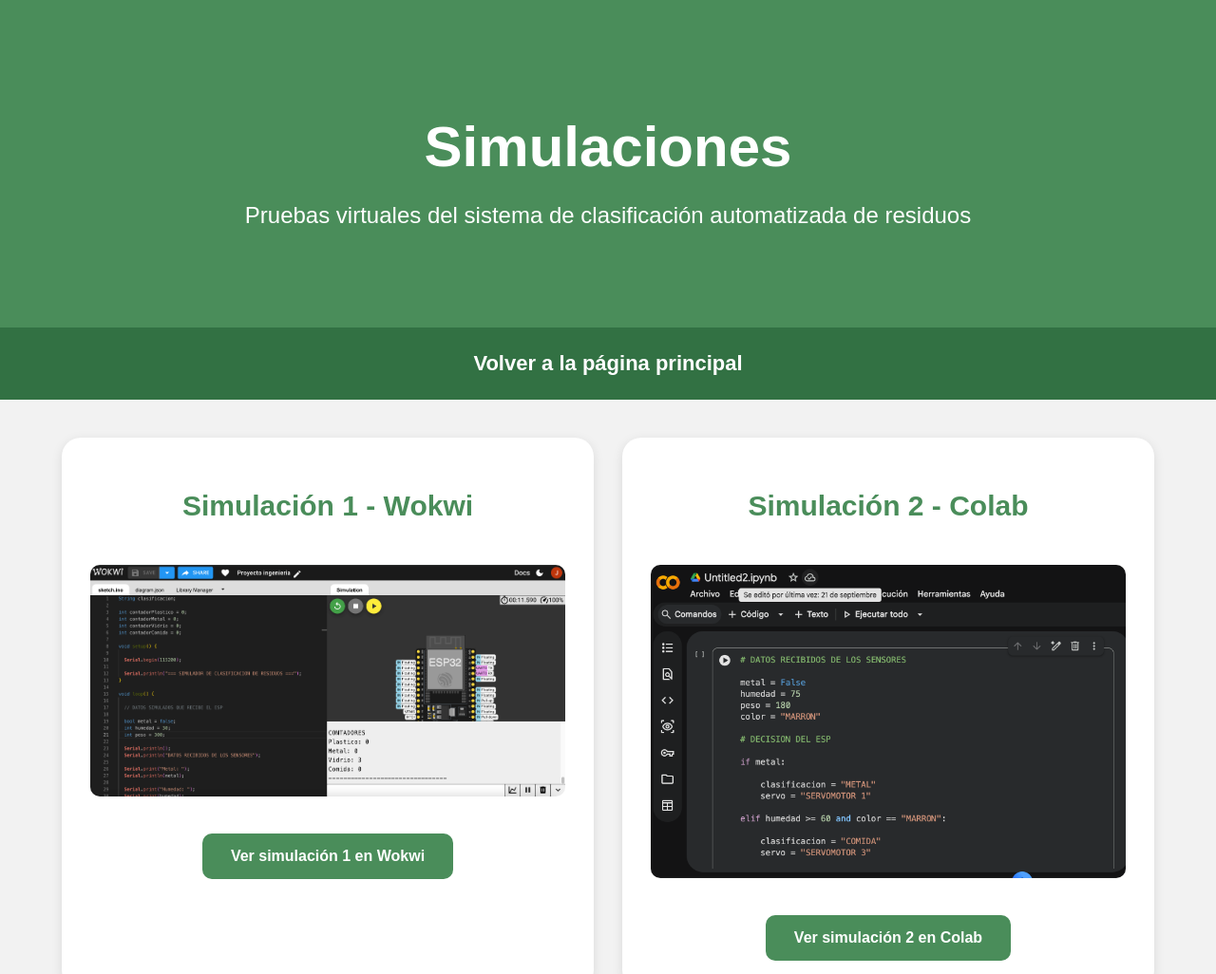
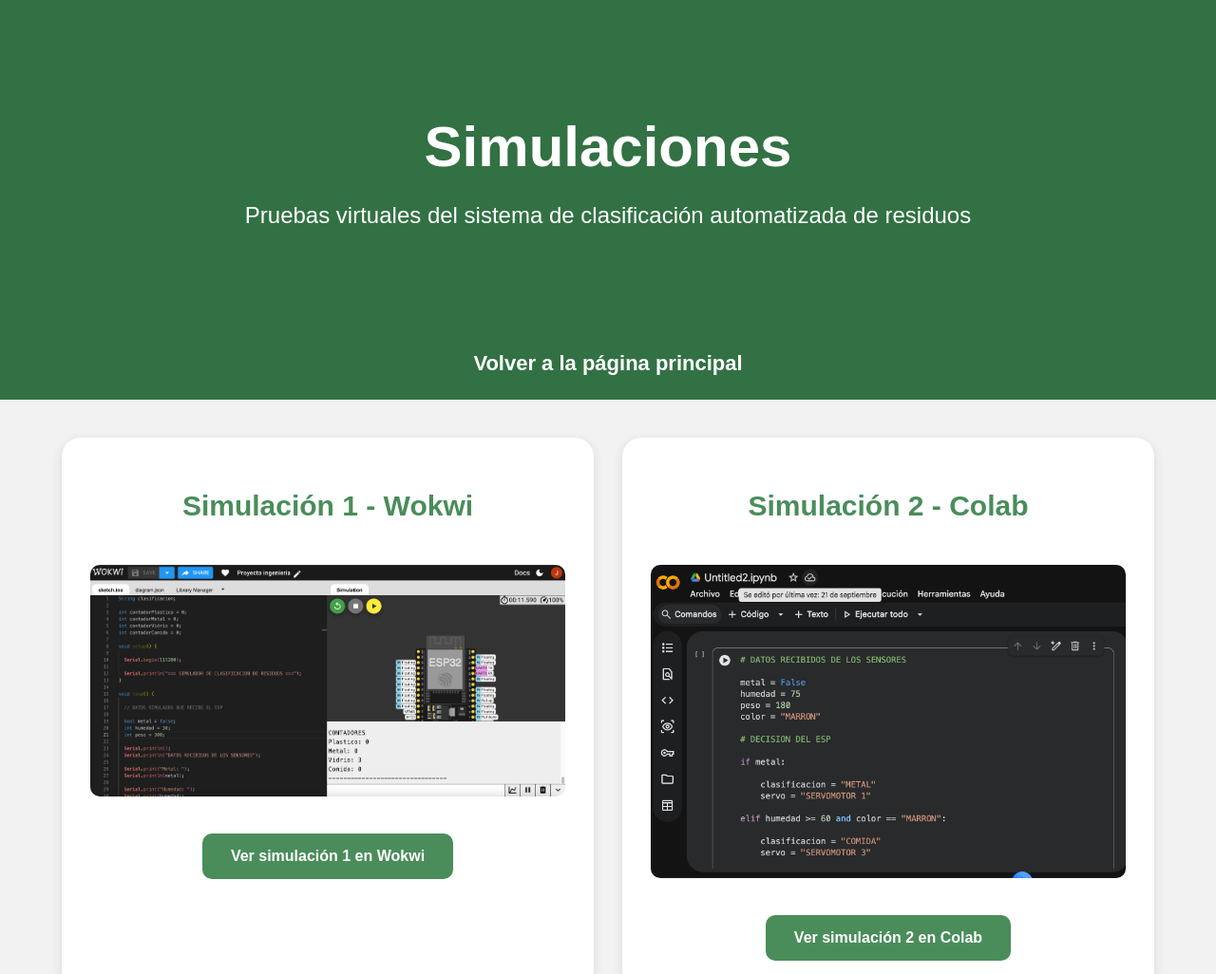
Before and after one commit to julistatis/Sistema-de-gesti-n-y-clasificaci-n-automatizada-de-residuos-reciclables-en-un-prototipo-a-escala, a plain HTML site: page simulaciones.html in a window 1280 px wide. Shown: the top 1026 px of the page at 95% size. Drawn offline with Linux system fonts and the light colour scheme.

Commit message:
Update simulaciones.html

```diff
--- a/simulaciones.html
+++ b/simulaciones.html
@@ -13,7 +13,7 @@ body{
 }
 
 header{
-    background: #4A8D5A;
+    background: #327143;
     color: white;
     text-align: center;
     padding: 80px 20px;
```
